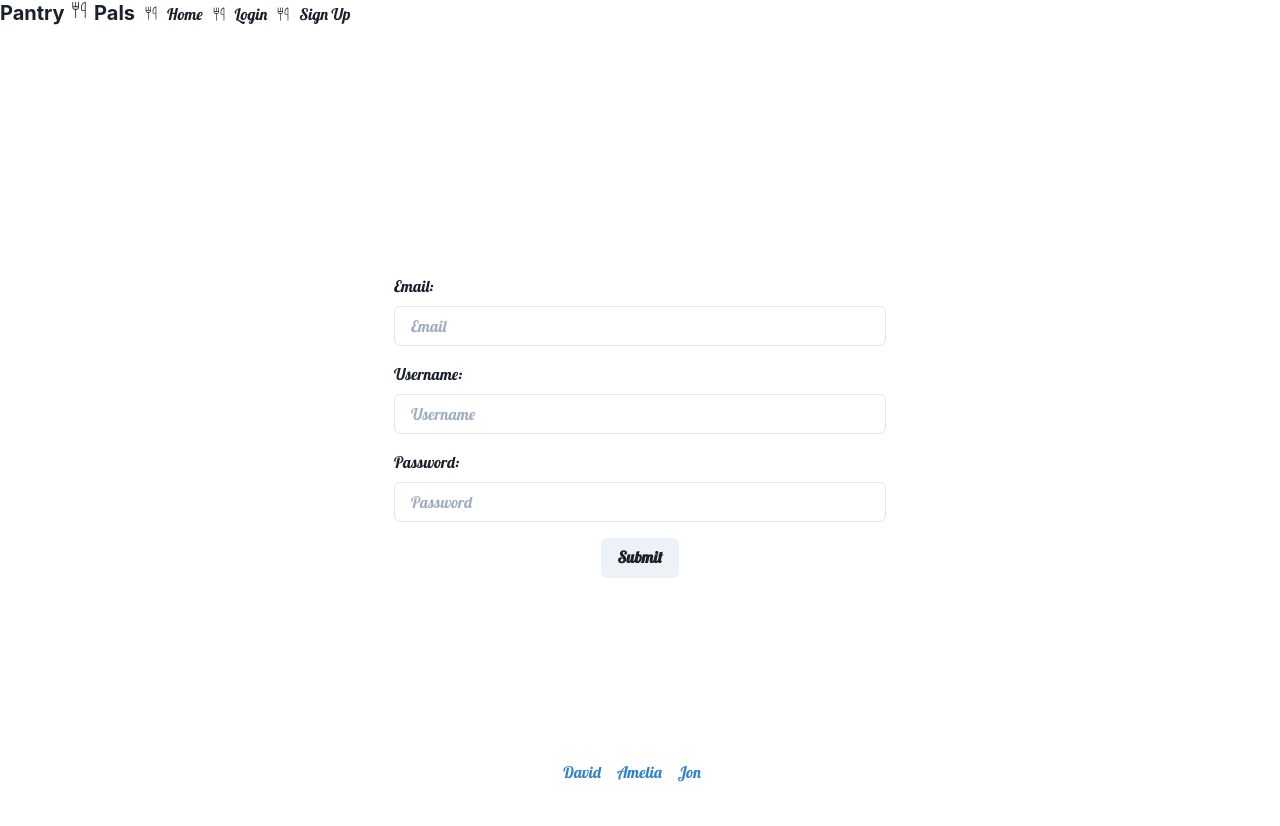
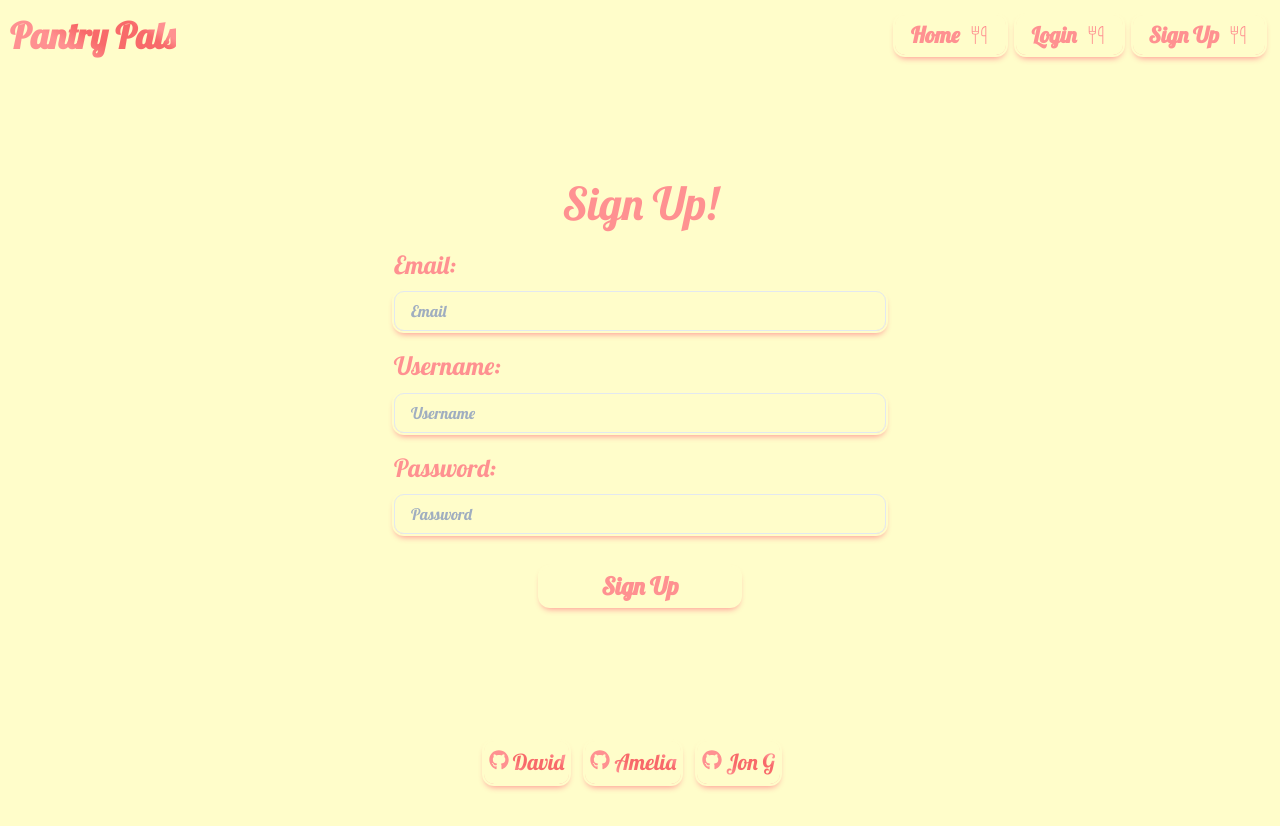
Before and after one commit to Cyril1743/Pantry-Pals, a React (Create React App) app in the folder client/: page /signup in a window 1280 px wide. After the commit the page ends 800 px from the top, so only its background shows below. Built offline with nearby package versions, Linux system fonts and the light colour scheme.

Commit message:
styled login and signup page

```diff
--- a/client/public/index.html
+++ b/client/public/index.html
@@ -23,7 +23,7 @@
     -->
     <title>Pantry Pals</title>
   </head>
-  <body>
+  <body style="overscroll-behavior: none; background-color: #FFFDCA;">
     <noscript>You need to enable JavaScript to run this app.</noscript>
     <div id="root"></div>
     <!--
--- a/client/src/App.js
+++ b/client/src/App.js
@@ -38,12 +38,13 @@ const client = new ApolloClient({
 export default function App() {
 
   return (
+    <div className='background'>
     <ApolloProvider client={client}>
       <ChakraProvider>
-        <Router>
+        <Router >
           <NavBar />
 
-          <Routes>
+          <Routes >
             <Route path='/' element={<Home />} />
             <Route path='/login' element={<Login />} />
             <Route path='/signup' element={<SignUp />} />
@@ -55,5 +56,6 @@ export default function App() {
         </Router>
       </ChakraProvider>
     </ApolloProvider>
+    </div>
   );
 }
--- a/client/src/components/Footer.js
+++ b/client/src/components/Footer.js
@@ -1,19 +1,23 @@
 import React from 'react';
-import { Box, Flex, Text, Link } from '@chakra-ui/react';
+import { Box, Flex, Icon, Link } from '@chakra-ui/react';
+import { FaGithub } from 'react-icons/fa';
 import '../styles/style.css'
 
 const Footer = () => {
   return (
     <Box as="footer" py={4} className='footer'>
       <Flex justify="center" mt={2}>
-        <Link fontSize="md" color="blue.500" mr={4} href="https://github.com/Cyril1743" target="_blank">
+        <Link className="footerLink"  mr={4} href="https://github.com/Cyril1743" target="_blank" _hover={{ textDecoration: 'none' }}>
+        <Icon as={FaGithub} boxSize={5} mr={1} />
           David
         </Link>
-        <Link fontSize="md" color="blue.500" mr={4} href="https://github.com/AmeliaBigler" target="_blank">
+        <Link className="footerLink"  mr={4} href="https://github.com/AmeliaBigler" target="_blank" _hover={{ textDecoration: 'none' }}>
+        <Icon as={FaGithub} boxSize={5} mr={1} />
           Amelia
         </Link>
-        <Link fontSize="md" color="blue.500" mr={4} href="https://github.com/JonathanGuhl" target="_blank">
-          Jon
+        <Link className="footerLink"  mr={4} href="https://github.com/JonathanGuhl" target="_blank" _hover={{ textDecoration: 'none' }}>
+        <Icon as={FaGithub} boxSize={5} mr={1} />
+          Jon G
         </Link>
       </Flex>
     </Box>
--- a/client/src/components/NavBar.js
+++ b/client/src/components/NavBar.js
@@ -1,8 +1,10 @@
 import React from 'react'
 import { Link } from 'react-router-dom'
-import { Breadcrumb, BreadcrumbItem, BreadcrumbLink, Heading} from "@chakra-ui/react"
+import { Box, Heading, Menu, MenuButton, MenuList, MenuItem, Button } from '@chakra-ui/react';
 import {CiForkAndKnife} from "react-icons/ci"
 import Auth from '../utils/auth';
+import '../styles/style.css'
+
 
 export default function NavBar() {
     const logout = (event) => {
@@ -10,53 +12,68 @@ export default function NavBar() {
         Auth.logout();
       };
 
-      const style = {
-        display: 'inline'
-      }
-    return (
-        Auth.loggedIn() ?
-        <Breadcrumb separator={<CiForkAndKnife />}>
-            <BreadcrumbItem>
-            <Heading size='md'>Pantry <CiForkAndKnife style={style}/> Pals</Heading>
-            </BreadcrumbItem>
-            <BreadcrumbItem>
-            <BreadcrumbLink as={Link} to="/">
-                Home
-            </BreadcrumbLink>
-            </BreadcrumbItem>
-            <BreadcrumbItem>
-            <BreadcrumbLink as={Link} to="/profile/me">
-                Profile
-            </BreadcrumbLink>
-            </BreadcrumbItem>
-            {/* contitional rendering to render logout when logged in */}
-            <BreadcrumbItem>
-            <BreadcrumbLink as={Link} onClick={logout}>
-                Logout
-            </BreadcrumbLink>
-            </BreadcrumbItem>
-        </Breadcrumb>
-        :
-        <Breadcrumb separator={<CiForkAndKnife />}>
-            <BreadcrumbItem>
-            <Heading size='md'>Pantry <CiForkAndKnife style={style}/> Pals</Heading>
-            </BreadcrumbItem>
-            <BreadcrumbItem>
-            <BreadcrumbLink as={Link} to="/">
-                Home
-            </BreadcrumbLink>
-            </BreadcrumbItem>
-            {/* contitional rendering to render login when not logged in */}
-            <BreadcrumbItem>
-            <BreadcrumbLink as={Link} to="/login">
-                Login
-            </BreadcrumbLink>
-            </BreadcrumbItem>
-            <BreadcrumbItem>
-            <BreadcrumbLink as={Link} to="/signUp">
-                Sign Up
-            </BreadcrumbLink>
-            </BreadcrumbItem>
-        </Breadcrumb>
-    )
+
+return (
+    <Box className="navBar" position="fixed" top={0} left={0} right={0}  display="flex" justifyContent="space-between" alignItems="center" padding="10px">
+      <Heading className="Brand" fontFamily={"Lobster, cursive"} pointerEvents={"none"}>
+        Pantry Pals
+      </Heading>
+      <Box display={{ base: 'none', md: 'flex' }}>
+        {Auth.loggedIn() ? (
+          <>
+            <Button id="navLink" as={Link} to="/" rightIcon={<CiForkAndKnife />} variant="ghost" marginRight="2">
+              Home
+            </Button>
+            <Button id="navLink" as={Link} to="/profile/me" rightIcon={<CiForkAndKnife />} variant="ghost" marginRight="2">
+              Profile
+            </Button>
+            <Button id="navLink" as={Link} onClick={logout} rightIcon={<CiForkAndKnife />} variant="ghost">
+              Logout
+            </Button>
+          </>
+        ) : (
+          <>
+            <Button id="navLink" as={Link} to="/" rightIcon={<CiForkAndKnife />} variant="ghost" marginRight="2">
+              Home
+            </Button>
+            <Button id="navLink" as={Link} to="/login" rightIcon={<CiForkAndKnife />} variant="ghost" marginRight="2">
+              Login
+            </Button>
+            <Button id="navLink" as={Link} to="/signUp" rightIcon={<CiForkAndKnife />} variant="ghost">
+              Sign Up
+            </Button>
+          </>
+        )}
+      </Box>
+      <Box display={{ base: 'flex', md: 'none' }}>
+        <Menu>
+          <MenuButton as={Button} rightIcon={<CiForkAndKnife />} variant="outline">
+            Menu
+          </MenuButton>
+          <MenuList>
+            <MenuItem as={Link} to="/">
+              Home
+            </MenuItem>
+            {Auth.loggedIn() ? (
+              <>
+                <MenuItem as={Link} to="/profile/me">
+                  Profile
+                </MenuItem>
+                <MenuItem onClick={logout}>Logout</MenuItem>
+              </>
+            ) : (
+              <>
+                <MenuItem as={Link} to="/login">
+                  Login
+                </MenuItem>
+                <MenuItem as={Link} to="/signUp">
+                  Sign Up
+                </MenuItem>
+              </>
+            )}
+          </MenuList>
+        </Menu>
+      </Box>
+    </Box>
+  );
 }
--- a/client/src/pages/Home.js
+++ b/client/src/pages/Home.js
@@ -3,6 +3,7 @@ import { Input, Container, UnorderedList, ListItem, Button } from '@chakra-ui/re
 import { QUERY_INGREDIENT_NAME, QUERY_RECIPE_NAME } from '../utils/queries'
 import { useLazyQuery } from '@apollo/client'
 import { Link } from 'react-router-dom'
+import '../styles/style.css'
 
 export default function Home() {
     const [expanded, makeExpanded] = useState(false)
@@ -84,7 +85,7 @@ export default function Home() {
     }
 
     return (
-        <div>
+        <div className="background">
             {expanded ?
                 <Container>
                     <Input ref={inputRef} placeholder='Search by name' onChange={searchNameChange} value={searchName} />
--- a/client/src/pages/Login.js
+++ b/client/src/pages/Login.js
@@ -1,8 +1,10 @@
 import React, { useState } from "react";
 import { useMutation } from '@apollo/client';
-import { Container, FormControl, FormLabel, Input, FormHelperText, FormErrorMessage, Button } from "@chakra-ui/react";
+import { Container, FormControl, FormLabel, Input, FormHelperText, FormErrorMessage, Button} from "@chakra-ui/react";
 import { LOGIN } from '../utils/mutations';
 import Auth from '../utils/auth';
+import '../styles/style.css';
+
 
 export default function Login() {
     const [email, setEmail] = useState('')
@@ -14,6 +16,7 @@ export default function Login() {
         setEmailError(false)
         setEmail(e.target.value)
     }
+
 
     const handlePasswordChange = (e) => {
         setPasswordError(false)
@@ -54,10 +57,11 @@ export default function Login() {
 
     return (
         <Container className="loginContainer">
+            <h1 className="loginTitle">Welcome back!</h1>
             <FormControl m={2} isInvalid={emailError}>
-                <FormLabel htmlFor="email">Email:</FormLabel>
+                <FormLabel id="loginLabel" htmlFor="email">Email:</FormLabel>
                 <Input
-                    id="email"
+                    id="loginForm"
                     type="email"
                     value={email}
                     placeholder="Email"
@@ -72,9 +76,9 @@ export default function Login() {
                 }
             </FormControl>
             <FormControl m={2} isInvalid={passwordError}>
-                <FormLabel htmlFor="password">Password:</FormLabel>
+                <FormLabel id="loginLabel" htmlFor="password">Password:</FormLabel>
                 <Input
-                    id="password"
+                    id="loginForm"
                     type="password"
                     value={password}
                     onChange={handlePasswordChange}
@@ -88,7 +92,7 @@ export default function Login() {
                 )
                 }
             </FormControl>
-            <Button onClick={handleFormSubmit}> Submit </Button>
+            <Button id="loginButton" my={6} onClick={handleFormSubmit}> Login </Button>
         </Container>
     )
 }
--- a/client/src/pages/Profile.js
+++ b/client/src/pages/Profile.js
@@ -2,6 +2,7 @@ import React from 'react'
 import { Container } from '@chakra-ui/react'
 import { Navigate, useParams } from 'react-router-dom'
 import { useQuery } from '@apollo/client'
+import '../styles/style.css'
 
 import { QUERY_USER, QUERY_ME } from '../utils/queries';
 
--- a/client/src/pages/SignUp.js
+++ b/client/src/pages/SignUp.js
@@ -4,6 +4,7 @@ import { useMutation, useLazyQuery } from '@apollo/client';
 import { ADD_USER } from '../utils/mutations';
 import { QUERY_USER } from '../utils/queries';
 import Auth from '../utils/auth';
+import '../styles/style.css'
 
 export default function SignUp() {
     const [addUser] = useMutation(ADD_USER);
@@ -97,10 +98,11 @@ export default function SignUp() {
                 <AlertDescription>We're sorry, but the username you selected is taken!</AlertDescription>
             </Alert>
             }
+                <h1 className="loginTitle">Sign Up!</h1>
                 <FormControl m={2} isInvalid={emailError}>
-                    <FormLabel htmlFor="email">Email:</FormLabel>
+                    <FormLabel id="signupLabel" htmlFor="email">Email:</FormLabel>
                     <Input
-                        id="email"
+                        id="signupForm"
                         type="email"
                         value={email}
                         onChange={handleEmailChange}
@@ -115,9 +117,9 @@ export default function SignUp() {
                     }
                 </FormControl>
                 <FormControl m={2} isInvalid={usernameError}>
-                    <FormLabel htmlFor="username">Username:</FormLabel>
+                    <FormLabel id="signupLabel" htmlFor="username">Username:</FormLabel>
                     <Input
-                        id="username"
+                        id="signupForm"
                         type="text"
                         value={username}
                         onChange={handleUsernameChange}
@@ -132,9 +134,9 @@ export default function SignUp() {
                     }
                 </FormControl>
                 <FormControl m={2} isInvalid={passwordError}>
-                    <FormLabel htmlFor="password">Password:</FormLabel>
+                    <FormLabel id="signupLabel" htmlFor="password">Password:</FormLabel>
                     <Input
-                        id="password"
+                        id="signupForm"
                         type="password"
                         value={password}
                         onChange={handlePasswordChange}
@@ -148,7 +150,7 @@ export default function SignUp() {
                     )
                     }
                 </FormControl>
-                <Button m={2} onClick={handleFormSubmit}>Submit</Button>
+                <Button id="signupButton" my={6} onClick={handleFormSubmit}>Sign Up</Button>
         </Container>
     )
 }
--- a/client/src/styles/style.css
+++ b/client/src/styles/style.css
@@ -1,13 +1,96 @@
 @import url('https://fonts.googleapis.com/css2?family=Lobster&display=swap');
 div, h1, h2, h3, h4 , h5 {
     font-family: 'Lobster', cursive;
+}
+
+.Brand, .footerLink {
+    padding-top: 2px;
+    background-image: linear-gradient(
+          34deg,
+          #FF9191 5%,
+          #FF9191 10%,
+          #FF9191 15%,
+          #FF9191 20%,
+          #FF9191 25%,
+          #FF9191 30%,
+          #f86a6a 40%,
+          #f86a6a 50%,
+          #f86a6a 55%,
+          #FF9191 60%,
+          #FF9191 70%,
+          #FF9191 80%,
+          #FF9191 90%
+        );
+    background-size: 200% auto;
+    background-clip: text;
+    -webkit-background-clip: text;
+    -webkit-text-fill-color: transparent;
+    animation: textclip 2.0s alternate-reverse infinite;
+}
+
+.background {
+    background-color: #FFFDCA;
+    height: 100vh;
+}
+
+.navBar {
+    color: #FF9191;
+}
+
+#navLink {
+    font-size: 22px;
+    margin:5px;
+
+}
+
+#navLink, #loginButton, #signupButton {
+    border-color: #FF9191;
+    color: #FF9191;
+  }
+  #navLink:hover, #loginButton:hover, #signupButton:hover {
+    box-shadow: 0 0.25em 0.25em -0.1em #FF9191;
+    transform: translateY(-0.25em);
+    border-color: #FFFDCA;
+    color: #5E2BFF;
+    background-color: #FFFDCA;
+  }
+
+
+.footerLink {
+    padding: 5px;
+    border-radius: 10px;
+    box-shadow: #FFFDCA 0px 0px 0px 2px,#FF9191 0px 4px 6px -1px;
+}
+
+#loginForm, #loginButton, #navLink, #signupForm, #signupButton {
+    border-radius: 10px;
+    box-shadow: #FFFDCA 0px 0px 0px 2px,#FF9191 0px 4px 6px -1px;
+}
+
+#loginButton, #signupButton {
+    background-color: #FFFDCA;
+    width: 200px;
+    font-size: 24px;
+}
+
+#loginLabel, #signupLabel {
+    color: #FF9191;
+    font-size:25px;
 }
 
 .footer {
     position: fixed;
     bottom: 0;
     width: 100%;
+    color: #FF9191;
+    font-size:22px;
 }
+
+.loginTitle, .signupTitle {
+    font-size: 45px;
+    color: #FF9191;
+}
+
 
 .loginContainer, .signUpContainer {
     display:flex;
@@ -16,3 +99,76 @@ div, h1, h2, h3, h4 , h5 {
     justify-content: center;
     height:100vh;
 }
+
+.navbar-container {
+    display: flex;
+    justify-content: space-between;
+    align-items: center;
+    padding: 10px;
+  }
+
+  .navbar-heading {
+    margin-right: auto; /* Pushes the heading to the left */
+  }
+
+  .navbar-icon {
+    vertical-align: middle;
+    margin-left: 5px;
+    margin-right: 5px;
+  }
+
+  /* Media query for responsive layout */
+  @media (max-width: 768px) {
+    .navbar-container {
+      flex-wrap: wrap;
+    }
+
+    .navbar-heading {
+      margin-bottom: 10px;
+    }
+
+    .navbar-icon {
+      display: none;
+    }
+
+    .chakra-breadcrumb {
+      justify-content: flex-end;
+      width: 100%;
+    }
+  }
+
+  @keyframes textclip {
+    0% {
+      background-position: 0% center;
+    }
+    10% {
+        background-position: 10% center;
+    }
+    20% {
+        background-position: 20% center;
+    }
+    30% {
+      background-position: 30% center;
+    }
+    40% {
+      background-position: 40% center;
+    }
+    50% {
+        background-position: 50% center;
+    }
+    60% {
+        background-position: 60% center;
+    }
+    70% {
+        background-position: 70% center;
+    }
+    80% {
+        background-position: 80% center;
+    }
+    90% {
+        background-position: 90% center;
+    }
+    100% {
+        background-position: 100% center;
+    }
+  }
--- a/package.json
+++ b/package.json
@@ -26,5 +26,8 @@
     "concurrently": "^8.0.1",
     "eslint": "^8.40.0",
     "eslint-plugin-react": "^7.32.2"
+  },
+  "dependencies": {
+    "react-icons": "^4.8.0"
   }
 }
```
Also changed, not shown: 1 other file (tests, documents, lock files or other folders).
